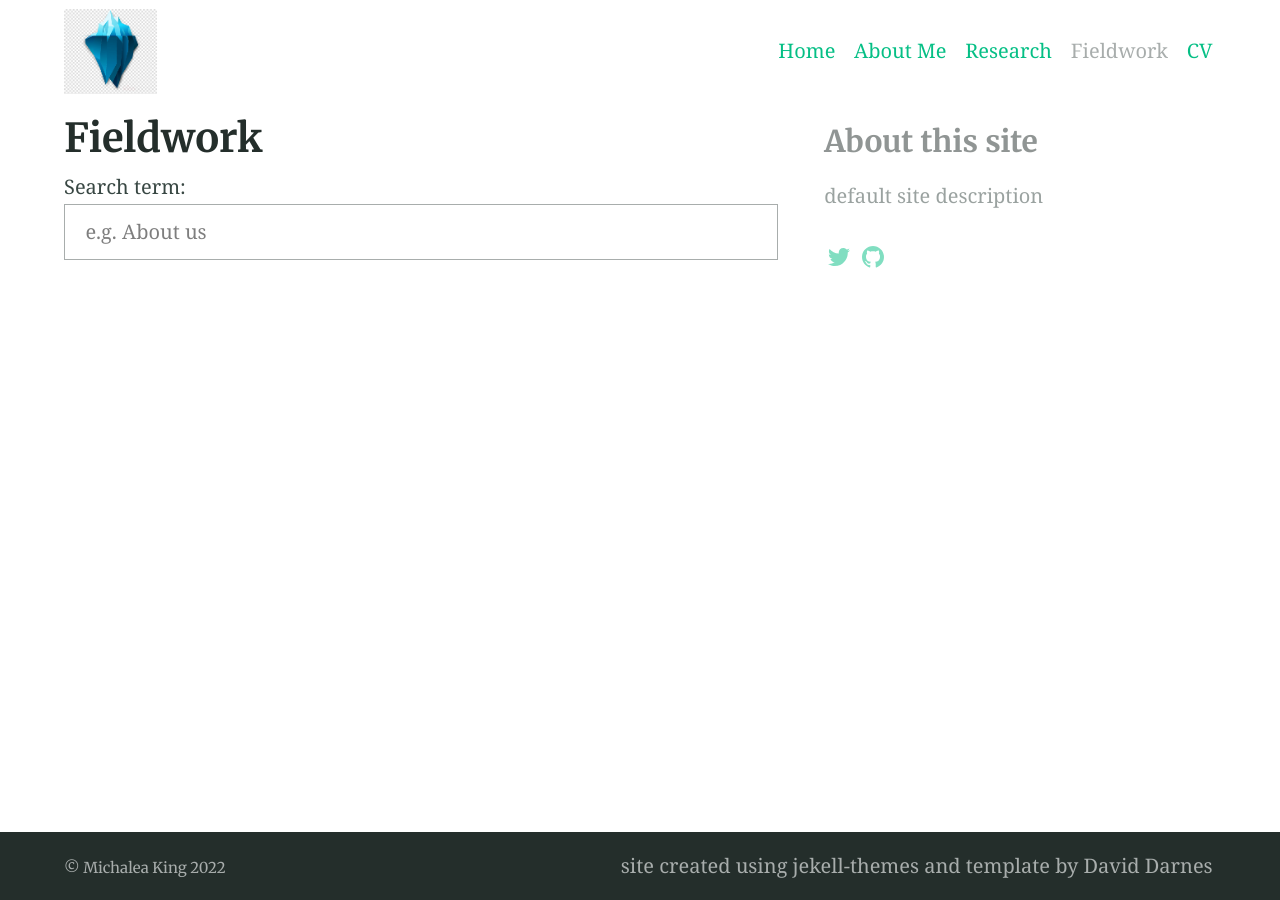
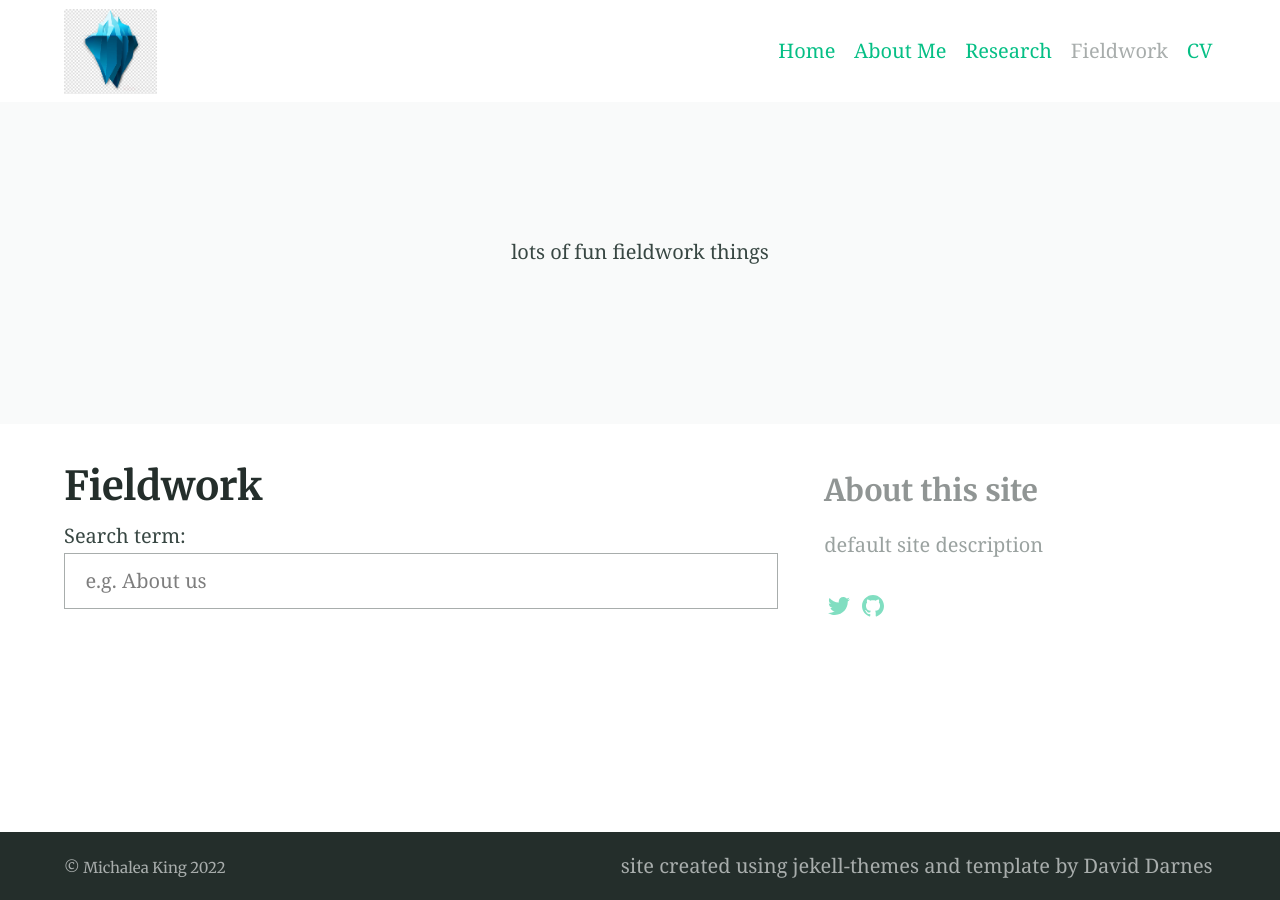
Before and after one commit to michaleaking/michaleaking.github.io, a Jekyll site: the page built from fieldwork.md, in a window 1280 px wide. Built offline with Jekyll 4.4.1, drawn with Linux system fonts in a browser that asks for light colours.

Commit message:
Update fieldwork.md

```diff
--- a/fieldwork.md
+++ b/fieldwork.md
@@ -1,6 +1,7 @@
 ---
 title: Fieldwork
 layout: page
+feature_text: lots of fun fieldwork things
 excerpt: "photos and descriptions of time in the field"
 aside: true
 ---
```
